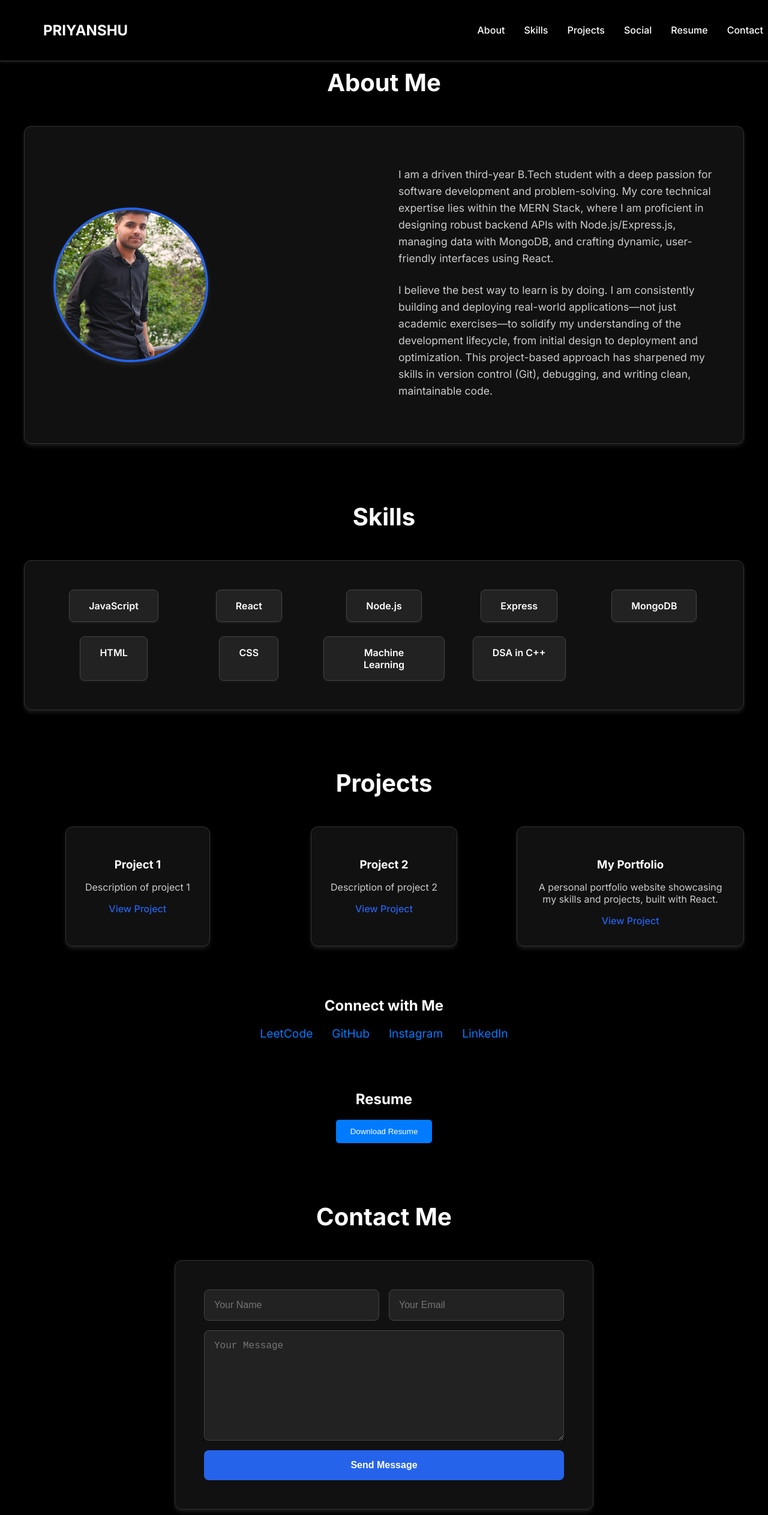
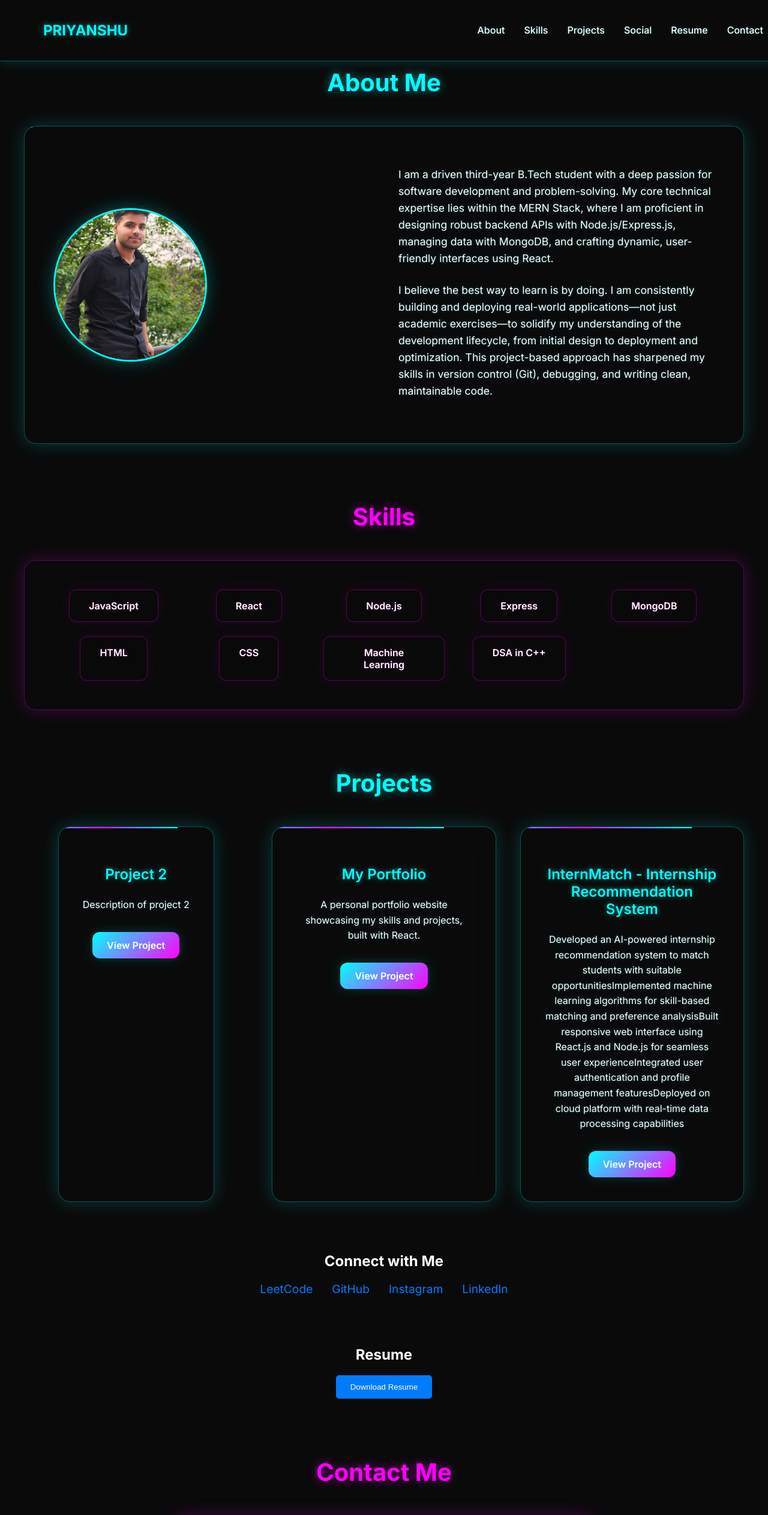
Before and after one commit to Priyanshu055/portfolio_backend, a React (Create React App) app in the folder fronted/: page / in a window 1280 px wide. Shown: the top 2526 px of the page at 60% size. Built offline with nearby package versions, Linux system fonts and the light colour scheme.

Commit message:
resume update

```diff
--- a/fronted/src/App.css
+++ b/fronted/src/App.css
@@ -4,12 +4,56 @@
   font-family: 'Inter', sans-serif;
   margin: 0;
   padding: 0;
-  background: #000000;
+  min-height: 100vh;
+  position: relative;
+  overflow-x: hidden;
+  background: #0a0a0a;
   color: #ffffff;
-  min-height: 100vh;
 }
 
 body {
   margin: 0;
   padding: 0;
 }
+
+/* Dark Background with Neon Particles */
+.App::before {
+  content: '';
+  position: fixed;
+  top: 0;
+  left: 0;
+  width: 100%;
+  height: 100%;
+  background: radial-gradient(circle at 20% 80%, rgba(0, 255, 255, 0.1) 0%, transparent 50%),
+              radial-gradient(circle at 80% 20%, rgba(255, 0, 255, 0.1) 0%, transparent 50%),
+              radial-gradient(circle at 40% 40%, rgba(0, 255, 255, 0.05) 0%, transparent 50%);
+  animation: neonFloat 20s ease-in-out infinite;
+  z-index: -1;
+}
+
+@keyframes neonFloat {
+  0%, 100% { transform: translateY(0px) rotate(0deg); opacity: 0.8; }
+  33% { transform: translateY(-20px) rotate(120deg); opacity: 1; }
+  66% { transform: translateY(15px) rotate(240deg); opacity: 0.9; }
+}
+
+/* Neon Grid Overlay */
+.App::after {
+  content: '';
+  position: fixed;
+  top: 0;
+  left: 0;
+  width: 100%;
+  height: 100%;
+  background-image:
+    linear-gradient(rgba(0, 255, 255, 0.03) 1px, transparent 1px),
+    linear-gradient(90deg, rgba(255, 0, 255, 0.03) 1px, transparent 1px);
+  background-size: 50px 50px;
+  animation: gridShift 30s linear infinite;
+  z-index: -1;
+}
+
+@keyframes gridShift {
+  0% { transform: translate(0, 0); }
+  100% { transform: translate(50px, 50px); }
+}
--- a/fronted/src/components/About.css
+++ b/fronted/src/components/About.css
@@ -9,7 +9,8 @@
   font-size: 2.5rem;
   font-weight: 700;
   margin-bottom: 3rem;
-  color: #ffffff;
+  color: #00ffff;
+  text-shadow: 0 0 15px rgba(0, 255, 255, 0.5);
 }
 
 .about-content {
@@ -17,24 +18,44 @@
   grid-template-columns: 1fr 1fr;
   gap: 3rem;
   align-items: center;
-  background: #111111;
-  border-radius: 12px;
+  backdrop-filter: blur(20px);
+  background: rgba(10, 10, 10, 0.8);
+  border-radius: 20px;
   padding: 3rem;
-  box-shadow: 0 4px 6px rgba(255, 255, 255, 0.1);
-  border: 1px solid #333;
+  box-shadow: 0 0 30px rgba(0, 255, 255, 0.2);
+  border: 1px solid rgba(0, 255, 255, 0.3);
   transition: transform 0.3s ease, box-shadow 0.3s ease;
+  position: relative;
+  overflow: hidden;
+}
+
+.about-content::before {
+  content: '';
+  position: absolute;
+  top: 0;
+  left: 0;
+  right: 0;
+  height: 2px;
+  background: linear-gradient(90deg, #00ffff, #ff00ff, #00ffff);
+  animation: neonBorder 3s ease-in-out infinite;
+}
+
+@keyframes neonBorder {
+  0%, 100% { transform: translateX(-100%); }
+  50% { transform: translateX(100%); }
 }
 
 .about-content:hover {
-  transform: translateY(-5px);
-  box-shadow: 0 8px 12px rgba(255, 255, 255, 0.2);
+  transform: translateY(-10px) scale(1.02);
+  box-shadow: 0 0 50px rgba(0, 255, 255, 0.4);
 }
 
 .about-text {
   text-align: left;
   font-size: 1.1rem;
   line-height: 1.6;
-  color: #cccccc;
+  color: #ffffff;
+  text-shadow: 0 0 5px rgba(0, 255, 255, 0.3);
 }
 
 .about-text p {
@@ -46,13 +67,15 @@
   height: 250px;
   border-radius: 50%;
   object-fit: cover;
-  border: 4px solid #2563eb;
-  box-shadow: 0 4px 8px rgba(255, 255, 255, 0.1);
-  transition: transform 0.3s ease;
+  border: 3px solid #00ffff;
+  box-shadow: 0 0 30px rgba(0, 255, 255, 0.3);
+  transition: transform 0.3s ease, box-shadow 0.3s ease, border-color 0.3s ease;
 }
 
 .profile-pic:hover {
-  transform: scale(1.05);
+  transform: scale(1.05) rotate(5deg);
+  box-shadow: 0 0 50px rgba(255, 0, 255, 0.5);
+  border-color: #ff00ff;
 }
 
 @media (max-width: 768px) {
--- a/fronted/src/components/Contact.css
+++ b/fronted/src/components/Contact.css
@@ -9,7 +9,8 @@
   font-size: 2.5rem;
   font-weight: 700;
   margin-bottom: 3rem;
-  color: #ffffff;
+  color: #ff00ff;
+  text-shadow: 0 0 15px rgba(255, 0, 255, 0.5);
 }
 
 .contact form {
@@ -18,32 +19,59 @@
   display: grid;
   grid-template-columns: 1fr 1fr;
   gap: 1rem;
-  background: #111111;
+  backdrop-filter: blur(20px);
+  background: rgba(10, 10, 10, 0.8);
   padding: 3rem;
-  border-radius: 12px;
-  box-shadow: 0 4px 6px rgba(255, 255, 255, 0.1);
-  border: 1px solid #333;
+  border-radius: 20px;
+  box-shadow: 0 0 30px rgba(255, 0, 255, 0.2);
+  border: 1px solid rgba(255, 0, 255, 0.3);
   transition: transform 0.3s ease, box-shadow 0.3s ease;
+  position: relative;
+  overflow: hidden;
+}
+
+.contact form::before {
+  content: '';
+  position: absolute;
+  top: 0;
+  left: 0;
+  right: 0;
+  height: 2px;
+  background: linear-gradient(90deg, #ff00ff, #00ffff, #ff00ff);
+  animation: neonBorder 6s ease-in-out infinite;
+}
+
+@keyframes neonBorder {
+  0%, 100% { transform: translateX(-100%); }
+  50% { transform: translateX(100%); }
 }
 
 .contact form:hover {
-  transform: translateY(-5px);
-  box-shadow: 0 8px 12px rgba(255, 255, 255, 0.2);
+  transform: translateY(-8px) scale(1.01);
+  box-shadow: 0 0 50px rgba(255, 0, 255, 0.4);
 }
 
 .contact input, .contact textarea {
   padding: 1rem;
-  border: 1px solid #444;
-  border-radius: 8px;
+  border: 1px solid rgba(255, 0, 255, 0.3);
+  border-radius: 12px;
   font-size: 1rem;
-  background: #222222;
+  backdrop-filter: blur(10px);
+  background: rgba(10, 10, 10, 0.9);
   color: #ffffff;
-  transition: border-color 0.3s ease;
+  text-shadow: 0 0 5px rgba(255, 0, 255, 0.3);
+  transition: border-color 0.3s ease, box-shadow 0.3s ease;
+}
+
+.contact input::placeholder, .contact textarea::placeholder {
+  color: #9ca3af;
+  text-shadow: none;
 }
 
 .contact input:focus, .contact textarea:focus {
   outline: none;
-  border-color: #2563eb;
+  border-color: #00ffff;
+  box-shadow: 0 0 0 3px rgba(0, 255, 255, 0.1);
 }
 
 .contact textarea {
@@ -52,20 +80,25 @@
 }
 
 .contact button {
-  background-color: #2563eb;
-  color: white;
+  backdrop-filter: blur(10px);
+  background: linear-gradient(135deg, #ff00ff, #00ffff);
+  color: #ffffff;
   border: none;
   padding: 1rem;
-  border-radius: 8px;
+  border-radius: 12px;
   cursor: pointer;
   font-size: 1rem;
   font-weight: 600;
-  transition: background-color 0.3s ease;
+  transition: background-color 0.3s ease, transform 0.3s ease, box-shadow 0.3s ease;
   grid-column: span 2;
+  box-shadow: 0 0 20px rgba(255, 0, 255, 0.2);
+  text-shadow: 0 0 5px rgba(255, 0, 255, 0.3);
 }
 
 .contact button:hover {
-  background-color: #1d4ed8;
+  background: linear-gradient(135deg, #00ffff, #ff00ff);
+  transform: scale(1.05);
+  box-shadow: 0 0 30px rgba(0, 255, 255, 0.4);
 }
 
 @media (max-width: 768px) {
--- a/fronted/src/components/Header.css
+++ b/fronted/src/components/Header.css
@@ -1,13 +1,14 @@
 .header {
-  background: #000000;
-  color: #ffffff;
-  padding: 1rem 2rem;
   position: fixed;
   top: 0;
   width: 100%;
   z-index: 1000;
-  box-shadow: 0 2px 4px rgba(255, 255, 255, 0.1);
-  border-bottom: 1px solid #333;
+  padding: 1rem 2rem;
+  backdrop-filter: blur(20px);
+  background: rgba(10, 10, 10, 0.9);
+  border-bottom: 1px solid rgba(0, 255, 255, 0.3);
+  box-shadow: 0 0 20px rgba(0, 255, 255, 0.2);
+  color: #ffffff;
 }
 
 .header nav {
@@ -21,13 +22,15 @@
 .header h1 {
   font-weight: 700;
   font-size: 1.5rem;
-  color: #ffffff;
-  transition: color 0.3s ease, transform 0.3s ease;
+  color: #00ffff;
+  text-shadow: 0 0 10px rgba(0, 255, 255, 0.5);
+  transition: color 0.3s ease, transform 0.3s ease, text-shadow 0.3s ease;
   cursor: pointer;
 }
 
 .header h1:hover {
-  color: #2563eb;
+  color: #ff00ff;
+  text-shadow: 0 0 20px rgba(255, 0, 255, 0.8);
   transform: scale(1.05);
 }
 
@@ -41,11 +44,14 @@
   color: #ffffff;
   text-decoration: none;
   font-weight: 500;
-  transition: color 0.3s ease;
+  transition: color 0.3s ease, transform 0.3s ease, text-shadow 0.3s ease;
+  text-shadow: 0 0 5px rgba(0, 255, 255, 0.3);
 }
 
 .header a:hover {
-  color: #2563eb;
+  color: #00ffff;
+  text-shadow: 0 0 15px rgba(0, 255, 255, 0.8);
+  transform: translateY(-2px);
 }
 
 @media (max-width: 768px) {
--- a/fronted/src/components/Projects.css
+++ b/fronted/src/components/Projects.css
@@ -9,47 +9,95 @@
   font-size: 2.5rem;
   font-weight: 700;
   margin-bottom: 3rem;
-  color: #ffffff;
+  color: #00ffff;
+  text-shadow: 0 0 15px rgba(0, 255, 255, 0.5);
 }
 
 .projects-list {
   display: grid;
-  grid-template-columns: repeat(auto-fit, minmax(300px, 1fr));
-  gap: 2rem;
+  grid-template-columns: repeat(3, 1fr);
+  gap: 2.5rem;
   justify-items: center;
 }
 
 .project {
-  background: #111111;
+  backdrop-filter: blur(20px);
+  background: rgba(10, 10, 10, 0.8);
   color: #ffffff;
-  padding: 2rem;
-  border-radius: 12px;
-  box-shadow: 0 4px 6px rgba(255, 255, 255, 0.1);
-  border: 1px solid #333;
+  padding: 2.5rem;
+  border-radius: 20px;
+  box-shadow: 0 0 30px rgba(0, 255, 255, 0.2);
+  border: 1px solid rgba(0, 255, 255, 0.3);
   transition: transform 0.3s ease, box-shadow 0.3s ease;
+  position: relative;
+  overflow: hidden;
+  text-shadow: 0 0 5px rgba(0, 255, 255, 0.3);
+}
+
+.project::before {
+  content: '';
+  position: absolute;
+  top: 0;
+  left: 0;
+  right: 0;
+  height: 2px;
+  background: linear-gradient(90deg, #00ffff, #ff00ff, #00ffff);
+  animation: neonBorder 5s ease-in-out infinite;
+}
+
+@keyframes neonBorder {
+  0%, 100% { transform: translateX(-100%); }
+  50% { transform: translateX(100%); }
 }
 
 .project:hover {
-  transform: translateY(-5px);
-  box-shadow: 0 8px 12px rgba(255, 255, 255, 0.2);
+  transform: translateY(-10px) scale(1.02);
+  box-shadow: 0 0 50px rgba(0, 255, 255, 0.4);
 }
 
 .project h3 {
-  margin-bottom: 1rem;
-  color: #ffffff;
+  margin-bottom: 1.5rem;
+  color: #00ffff;
+  font-size: 1.5rem;
+  font-weight: 600;
+  text-shadow: 0 0 10px rgba(0, 255, 255, 0.5);
 }
 
 .project p {
-  margin-bottom: 1rem;
-  color: #cccccc;
+  margin-bottom: 2rem;
+  color: #ffffff;
+  line-height: 1.6;
+  text-shadow: 0 0 5px rgba(0, 255, 255, 0.3);
 }
 
 .project a {
-  color: #2563eb;
+  display: inline-block;
+  backdrop-filter: blur(10px);
+  background: linear-gradient(135deg, #00ffff, #ff00ff);
+  color: #ffffff;
+  padding: 0.75rem 1.5rem;
+  border-radius: 12px;
   text-decoration: none;
-  font-weight: 500;
+  font-weight: 600;
+  transition: background 0.3s ease, transform 0.3s ease, box-shadow 0.3s ease;
+  box-shadow: 0 0 20px rgba(0, 255, 255, 0.2);
+  text-shadow: 0 0 5px rgba(0, 255, 255, 0.3);
 }
 
 .project a:hover {
-  text-decoration: underline;
+  background: linear-gradient(135deg, #ff00ff, #00ffff);
+  transform: scale(1.05);
+  box-shadow: 0 0 30px rgba(255, 0, 255, 0.4);
 }
+
+@media (max-width: 1024px) {
+  .projects-list {
+    grid-template-columns: repeat(2, 1fr);
+  }
+}
+
+@media (max-width: 768px) {
+  .projects-list {
+    grid-template-columns: 1fr;
+  }
+}
--- a/fronted/src/components/Projects.js
+++ b/fronted/src/components/Projects.js
@@ -3,9 +3,9 @@ import './Projects.css';
 
 const Projects = () => {
   const projects = [
-    { title: 'Project 1', description: 'Description of project 1', link: '#' },
     { title: 'Project 2', description: 'Description of project 2', link: '#' },
     { title: 'My Portfolio', description: 'A personal portfolio website showcasing my skills and projects, built with React.', link: 'https://github.com/Priyanshu055' },
+    { title: 'InternMatch - Internship Recommendation System', description: ['Developed an AI-powered internship recommendation system to match students with suitable opportunities', 'Implemented machine learning algorithms for skill-based matching and preference analysis', 'Built responsive web interface using React.js and Node.js for seamless user experience', 'Integrated user authentication and profile management features', 'Deployed on cloud platform with real-time data processing capabilities'], link: 'https://github.com/Priyanshu055/InternMatch' },
   ];
 
   return (
--- a/fronted/src/components/Resume.js
+++ b/fronted/src/components/Resume.js
@@ -2,14 +2,12 @@ import React from 'react';
 import './Resume.css';
 
 const Resume = () => {
-  const downloadResume = () => {
-    window.open('http://localhost:5000/api/resume', '_blank');
-  };
-
   return (
     <section id="resume" className="resume">
       <h2>Resume</h2>
-      <button onClick={downloadResume}>Download Resume</button>
+      <a href="http://localhost:5000/api/resume" download="resume.pdf">
+        <button>Download Resume</button>
+      </a>
     </section>
   );
 };
--- a/fronted/src/components/Skills.css
+++ b/fronted/src/components/Skills.css
@@ -9,7 +9,8 @@
   font-size: 2.5rem;
   font-weight: 700;
   margin-bottom: 3rem;
-  color: #ffffff;
+  color: #ff00ff;
+  text-shadow: 0 0 15px rgba(255, 0, 255, 0.5);
 }
 
 .skills-list {
@@ -17,36 +18,76 @@
   grid-template-columns: repeat(auto-fit, minmax(200px, 1fr));
   gap: 1.5rem;
   justify-items: center;
-  background: #111111;
-  border-radius: 12px;
+  backdrop-filter: blur(20px);
+  background: rgba(10, 10, 10, 0.8);
+  border-radius: 20px;
   padding: 3rem;
-  box-shadow: 0 4px 6px rgba(255, 255, 255, 0.1);
-  border: 1px solid #333;
+  box-shadow: 0 0 30px rgba(255, 0, 255, 0.2);
+  border: 1px solid rgba(255, 0, 255, 0.3);
   transition: transform 0.3s ease, box-shadow 0.3s ease;
+  position: relative;
+  overflow: hidden;
+}
+
+.skills-list::before {
+  content: '';
+  position: absolute;
+  top: 0;
+  left: 0;
+  right: 0;
+  height: 2px;
+  background: linear-gradient(90deg, #ff00ff, #00ffff, #ff00ff);
+  animation: neonBorder 4s ease-in-out infinite;
+}
+
+@keyframes neonBorder {
+  0%, 100% { transform: translateX(-100%); }
+  50% { transform: translateX(100%); }
 }
 
 .skills-list:hover {
-  transform: translateY(-5px);
-  box-shadow: 0 8px 12px rgba(255, 255, 255, 0.2);
+  transform: translateY(-8px) scale(1.01);
+  box-shadow: 0 0 50px rgba(255, 0, 255, 0.4);
 }
 
 .skill {
-  background: #222222;
+  backdrop-filter: blur(10px);
+  background: rgba(10, 10, 10, 0.9);
   color: #ffffff;
   padding: 1rem 2rem;
-  border-radius: 8px;
-  border: 1px solid #444;
+  border-radius: 12px;
+  border: 1px solid rgba(255, 0, 255, 0.3);
   font-weight: 600;
   font-size: 1rem;
   transition: all 0.3s ease;
-  box-shadow: 0 2px 4px rgba(255, 255, 255, 0.05);
+  box-shadow: 0 0 20px rgba(255, 0, 255, 0.1);
+  text-shadow: 0 0 5px rgba(255, 0, 255, 0.3);
+  position: relative;
+  overflow: hidden;
+}
+
+.skill::before {
+  content: '';
+  position: absolute;
+  top: 0;
+  left: -100%;
+  width: 100%;
+  height: 100%;
+  background: linear-gradient(90deg, transparent, rgba(0, 255, 255, 0.2), transparent);
+  transition: left 0.5s;
+}
+
+.skill:hover::before {
+  left: 100%;
 }
 
 .skill:hover {
-  transform: translateY(-5px);
-  box-shadow: 0 8px 12px rgba(255, 255, 255, 0.2);
-  background: #333333;
-  border-color: #2563eb;
+  transform: translateY(-5px) scale(1.05);
+  box-shadow: 0 0 30px rgba(0, 255, 255, 0.3);
+  background: rgba(0, 255, 255, 0.1);
+  border-color: #00ffff;
+  color: #00ffff;
+  text-shadow: 0 0 10px rgba(0, 255, 255, 0.8);
 }
 
 @media (max-width: 768px) {
```
Also changed, not shown: 3 other files (tests, documents, lock files or other folders).
